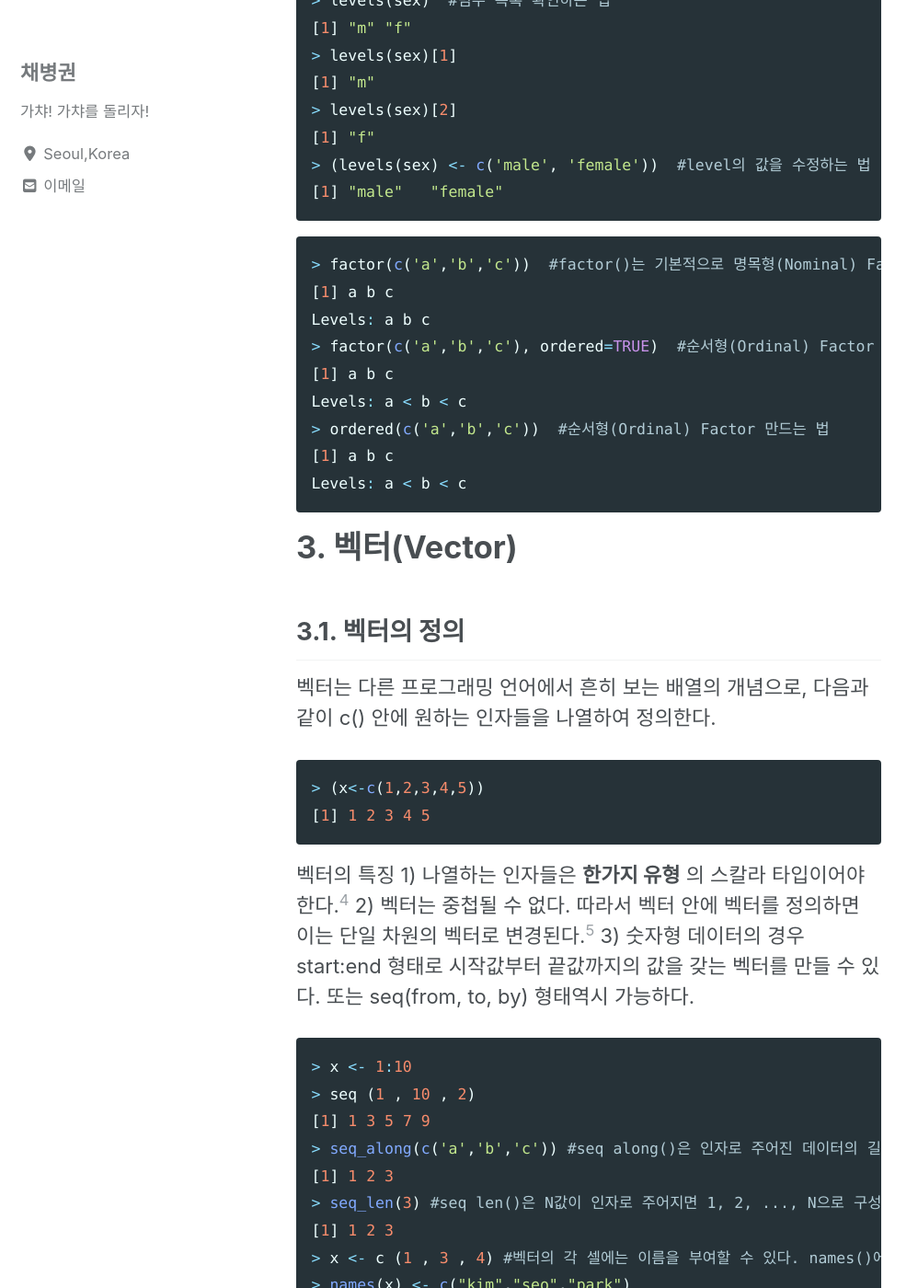
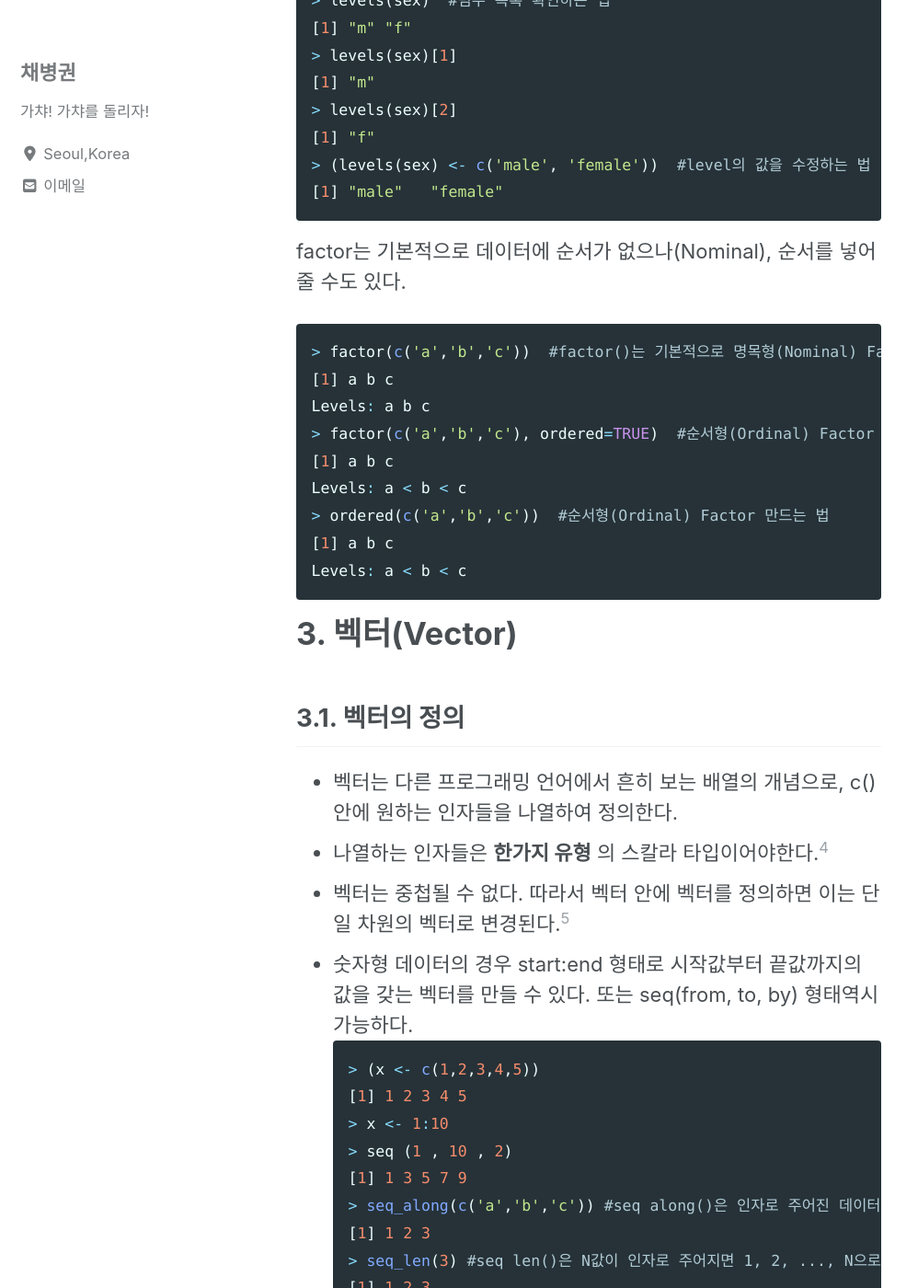
Before and after one commit to ByeongGwonChae/mynotebook, a Jekyll site: the page built from _posts/2020-01-01-R-first-note.md, in a window 1280 px wide and 1400 px high, scrolled down 2649 px. Shown: the whole window at 92% size, without its empty margins (0-998 px from the left). Built offline with Jekyll 4.4.1, drawn with Linux system fonts in a browser that asks for light colours; cached includes are drawn as plain includes; nearby versions of some CDN libraries; some of the changed text lies outside the part shown.

Commit message:
Update 2020-01-01-R-first-note.md

```diff
--- a/_posts/2020-01-01-R-first-note.md
+++ b/_posts/2020-01-01-R-first-note.md
@@ -66,6 +66,7 @@ Levels: m f
 > (levels(sex) <- c('male', 'female'))  #level의 값을 수정하는 법
 [1] "male"   "female"
 ~~~
+factor는 기본적으로 데이터에 순서가 없으나(Nominal), 순서를 넣어줄 수도 있다.
 ~~~ R
 > factor(c('a','b','c'))  #factor()는 기본적으로 명목형(Nominal) Factor를 만든다.
 [1] a b c
@@ -79,16 +80,13 @@ Levels: a < b < c
 ~~~
 # 3. 벡터(Vector)
 ## 3.1. 벡터의 정의
-  벡터는 다른 프로그래밍 언어에서 흔히 보는 배열의 개념으로, 다음과 같이 c() 안에 원하는 인자들을 나열하여 정의한다.
-  ~~~ R
-> (x<-c(1,2,3,4,5))
+* 벡터는 다른 프로그래밍 언어에서 흔히 보는 배열의 개념으로, c()안에 원하는 인자들을 나열하여 정의한다.
+* 나열하는 인자들은 __한가지 유형__ 의 스칼라 타입이어야한다.[^4]
+* 벡터는 중첩될 수 없다. 따라서 벡터 안에 벡터를 정의하면 이는 단일 차원의 벡터로 변경된다.[^5]
+* 숫자형 데이터의 경우 start:end 형태로 시작값부터 끝값까지의 값을 갖는 벡터를 만들 수 있다. 또는 seq(from, to, by) 형태역시 가능하다.
+~~~ R
+> (x <- c(1,2,3,4,5))
 [1] 1 2 3 4 5
-~~~
-  벡터의 특징
-  1) 나열하는 인자들은 __한가지 유형__ 의 스칼라 타입이어야한다.[^4]
-  2) 벡터는 중첩될 수 없다. 따라서 벡터 안에 벡터를 정의하면 이는 단일 차원의 벡터로 변경된다.[^5]
-  3) 숫자형 데이터의 경우 start:end 형태로 시작값부터 끝값까지의 값을 갖는 벡터를 만들 수 있다. 또는 seq(from, to, by) 형태역시 가능하다.
-  ~~~ R
 > x <- 1:10
 > seq (1 , 10 , 2)
 [1] 1 3 5 7 9
```
